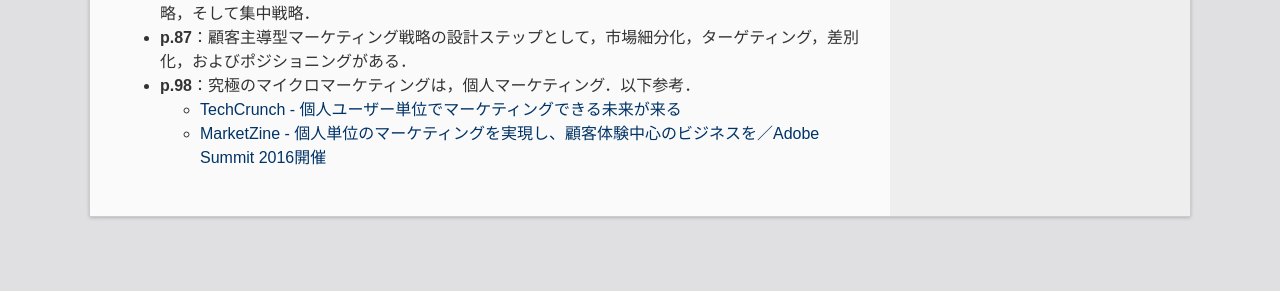
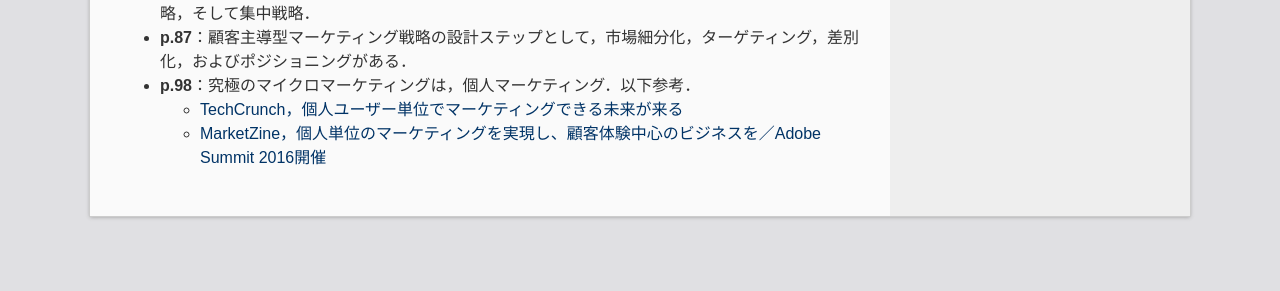
Before and after one commit to madoreenu/haltaro.github.io, a Jekyll site: the page built from _posts/2017-10-15-marketing.md, in a window 1280 px wide. Shown: the part 1417-1708 px from the top of the page. Built offline with Jekyll 4.4.1, drawn with Linux system fonts in a browser that asks for light colours.

Commit message:
Add some lines

```diff
--- a/_posts/2017-10-15-marketing.md
+++ b/_posts/2017-10-15-marketing.md
@@ -35,5 +35,5 @@ categories:
 * **p.70**：競合他社への[競争戦略](http://www.marketingbank.jp/special/cat07/129.php)として，次の三つがある：コスト・リーダーシップ戦略，差別化戦略，そして集中戦略．
 * **p.87**：顧客主導型マーケティング戦略の設計ステップとして，市場細分化，ターゲティング，差別化，およびポジショニングがある．
 * **p.98**：究極のマイクロマーケティングは，個人マーケティング．以下参考．
-  * [TechCrunch - 個人ユーザー単位でマーケティングできる未来が来る](http://jp.techcrunch.com/2015/08/16/20150814the-future-of-consumer-marketing-is-personal-2/)
-  * [MarketZine - 個人単位のマーケティングを実現し、顧客体験中心のビジネスを／Adobe Summit 2016開催](https://markezine.jp/article/detail/24150)
+  * [TechCrunch，個人ユーザー単位でマーケティングできる未来が来る](http://jp.techcrunch.com/2015/08/16/20150814the-future-of-consumer-marketing-is-personal-2/)
+  * [MarketZine，個人単位のマーケティングを実現し、顧客体験中心のビジネスを／Adobe Summit 2016開催](https://markezine.jp/article/detail/24150)
```
Also changed, not shown: _posts/2017-10-22-python-windonws.md (+1 -1 lines), 3 other files.
